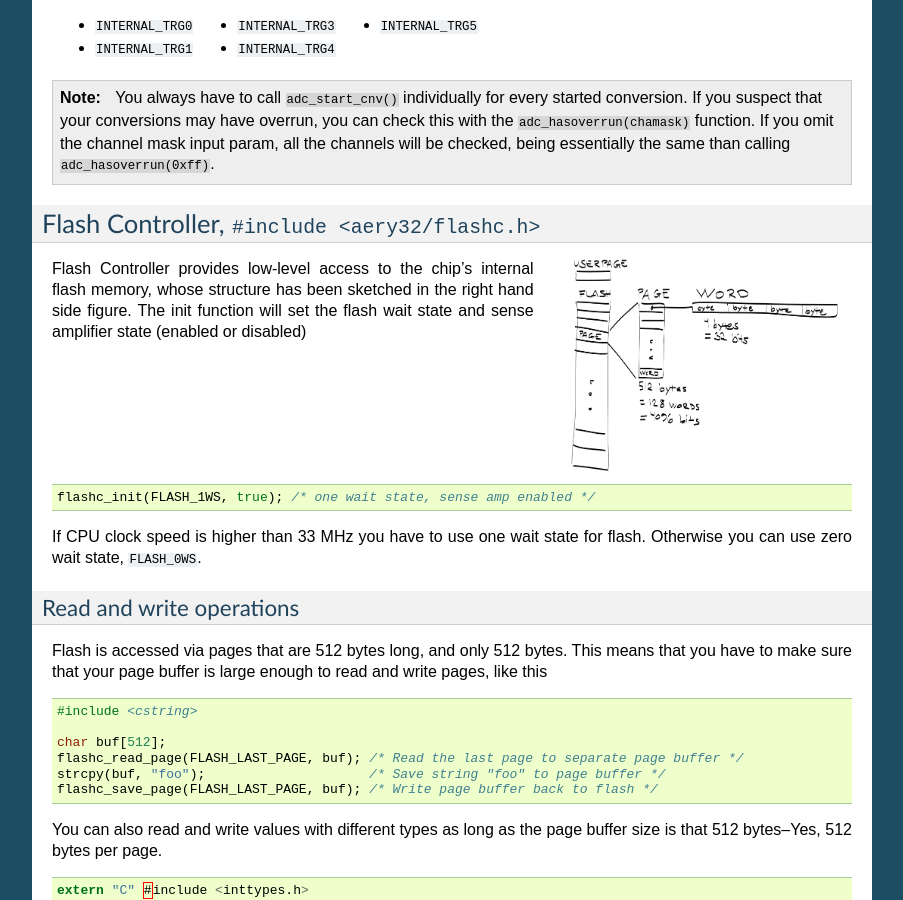
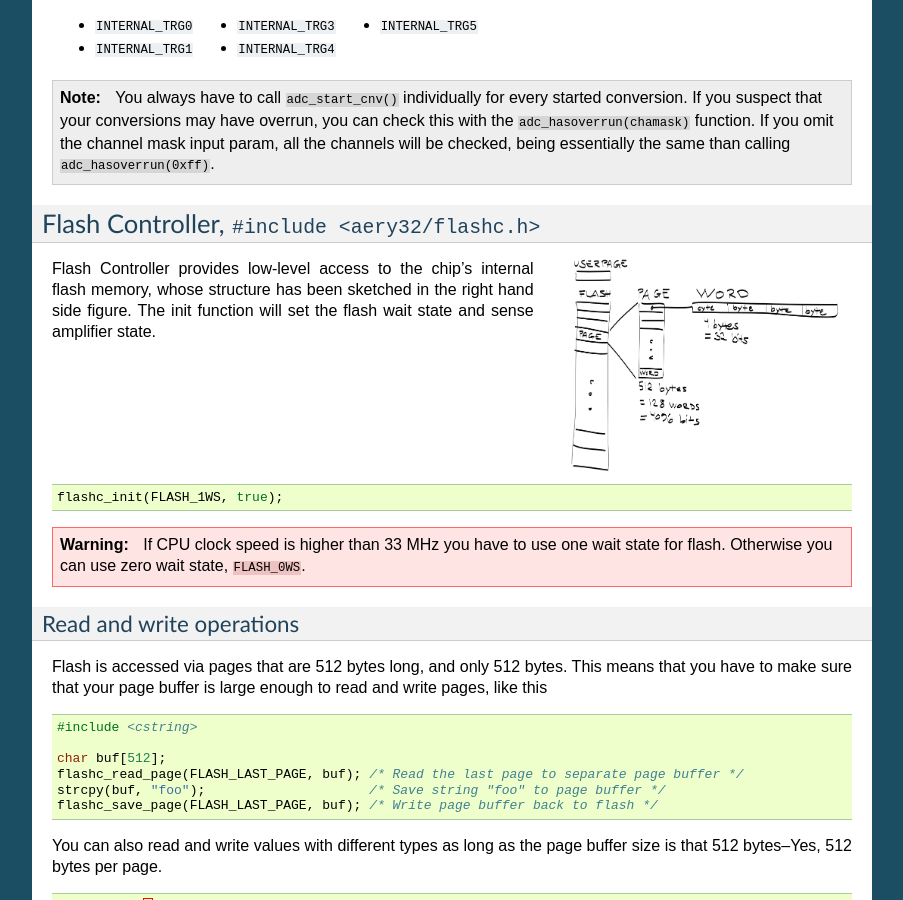
Before and after one commit to aery32/aery32-refguide, a Sphinx documentation site: the page built from source/module_functions.rst, in a window 1280 px wide and 900 px high, scrolled down 2321 px. Shown: the whole window, without its empty margins (198-1101 px from the left). Built offline with Sphinx 7.4.7, drawn with Linux system fonts in a browser that asks for light colours; some of the changed text lies outside the part shown.

Commit message:
Minor changes

```diff
--- a/source/module_functions.rst
+++ b/source/module_functions.rst
@@ -125,13 +125,15 @@ Flash Controller, ``#include <aery32/flashc.h>``
     :target: _images/avr32_flash_structure.png
     :alt: AVR32 UC3A1/0 Flash Structure
 
-Flash Controller provides low-level access to the chip's internal flash memory, whose structure has been sketched in the right hand side figure. The init function will set the flash wait state and sense amplifier state (enabled or disabled)
+Flash Controller provides low-level access to the chip's internal flash memory, whose structure has been sketched in the right hand side figure. The init function will set the flash wait state and sense amplifier state.
 
 .. code-block:: c++
 
-    flashc_init(FLASH_1WS, true); /* one wait state, sense amp enabled */
+    flashc_init(FLASH_1WS, true);
 
-If CPU clock speed is higher than 33 MHz you have to use one wait state for flash. Otherwise you can use zero wait state, ``FLASH_0WS``.
+.. warning::
+
+    If CPU clock speed is higher than 33 MHz you have to use one wait state for flash. Otherwise you can use zero wait state, ``FLASH_0WS``.
 
 Read and write operations
 '''''''''''''''''''''''''
@@ -568,8 +570,8 @@ The parameter of the enable and disable functions is a bitmask of the channels t
 
 .. code-block:: c++
 
-    if(pwm_isenabled(1 << 2)) {
-        /* do something */
+    if (pwm_isenabled(1 << 2)) {
+        /* Do something */
     }
 
 Modulating the PWM output waveform
```
